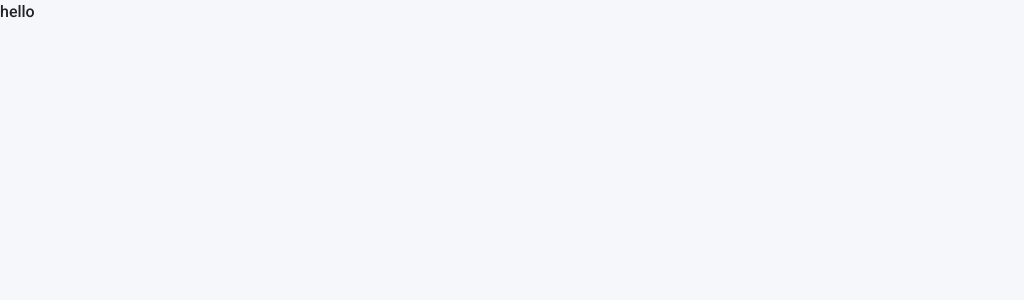
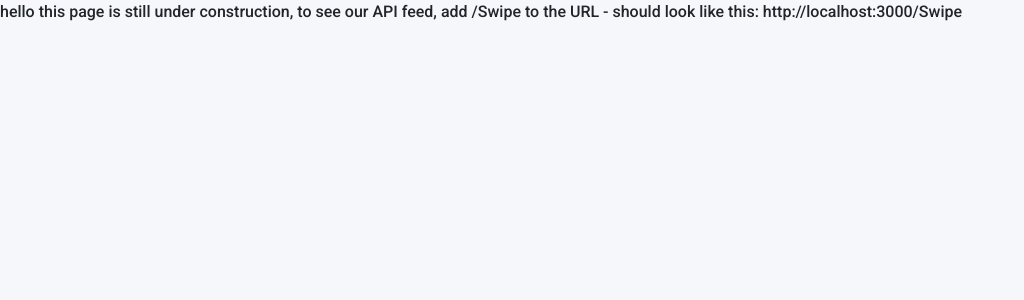
Before and after one commit to DesCoding/PuppyLove4.0, a React (Create React App) app in the folder PuppyLove/client/: page / in a window 1280 px wide. Shown: the top 300 px of the page, without its empty margins (0-1024 px from the left). Built offline with nearby package versions, Linux system fonts and the light colour scheme.

Commit message:
adding note to landing/login page to show that the app is working but still under construction

```diff
--- a/PuppyLove/client/src/components/LogIn.js
+++ b/PuppyLove/client/src/components/LogIn.js
@@ -1,7 +1,12 @@
 import React from "react";
 
 const Login = () => {
-  return <div>hello</div>;
+  return (
+    <div>
+      hello this page is still under construction, to see our API feed, add
+      /Swipe to the URL - should look like this: http://localhost:3000/Swipe
+    </div>
+  );
 };
 
 export default Login;
```
